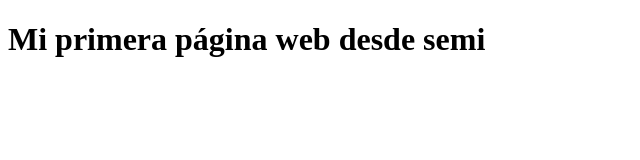
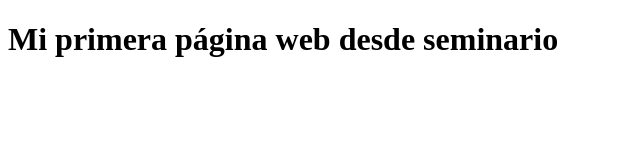
Before and after one commit to jdghtml/semi.github.io, a plain HTML site: page index.html in a window 1280 px wide. Shown: the whole page, without its empty margins (0-640 px from the left). Drawn offline with Linux system fonts and the light colour scheme.

Commit message:
he cambiado el h1 del index

```diff
--- a/index.html
+++ b/index.html
@@ -6,6 +6,6 @@
     <title>mi página web</title>
 </head>
 <body>
-    <h1>Mi primera página web desde semi</h1>
+    <h1>Mi primera página web desde seminario</h1>
 </body>
 </html>
```
